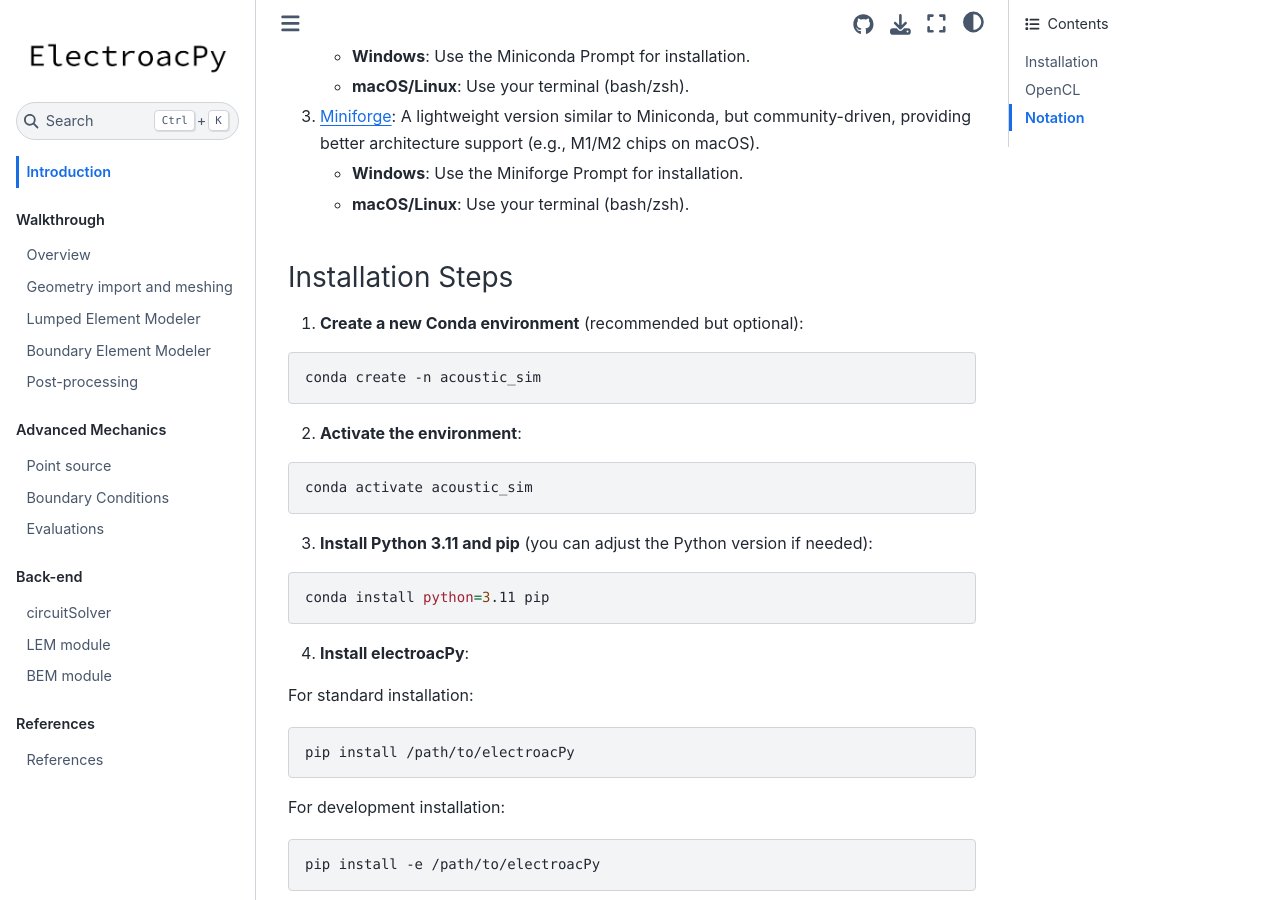
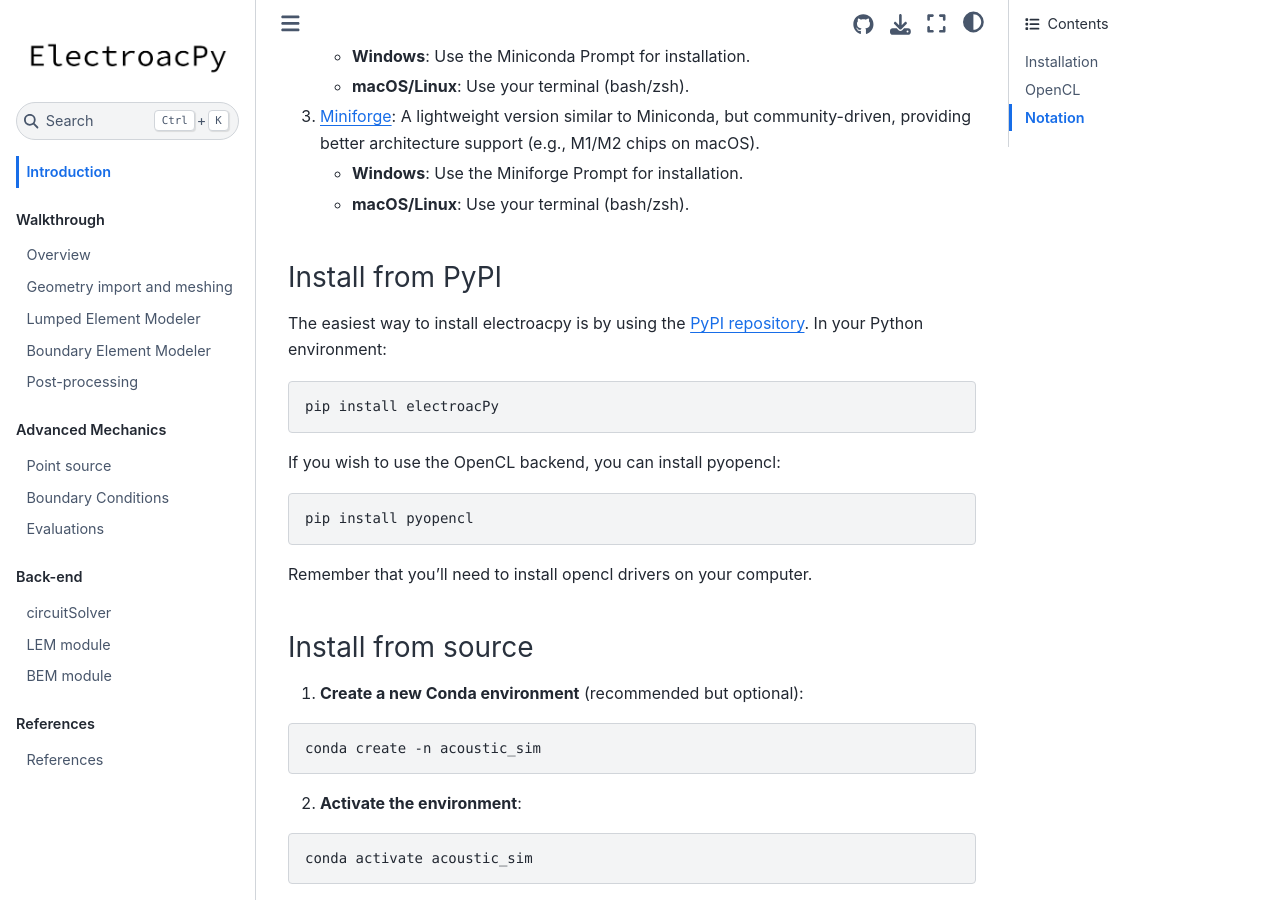
Before and after one commit to TomMunoz3772/electroacPy, a Jupyter Book: the page built from docs/00-aa-introduction.md, in a window 1280 px wide and 900 px high, scrolled down 1477 px. Built offline with Jupyter Book 1.0.4 settings and Sphinx 7.4.7 and the Sphinx Book theme 1.1.4, drawn with Linux system fonts in a browser that asks for light colours.

Commit message:
Update 00-aa-introduction.md

````diff
--- a/docs/00-aa-introduction.md
+++ b/docs/00-aa-introduction.md
@@ -33,7 +33,23 @@ The recommended installation method uses the **Conda** package manager for Pytho
     - **Windows**: Use the Miniforge Prompt for installation.
     - **macOS/Linux**: Use your terminal (bash/zsh).
 
-### Installation Steps
+
+### Install from PyPI
+The easiest way to install electroacpy is by using the [PyPI repository](https://pypi.org/project/electroacPy/). In your Python environment:
+```shell
+pip install electroacPy
+```
+
+If you wish to use the OpenCL backend, you can install pyopencl:
+
+```shell
+pip install pyopencl
+```
+
+Remember that you'll need to install opencl drivers on your computer.
+
+
+### Install from source
 
 1. **Create a new Conda environment** (recommended but optional):
 ```shell
````
